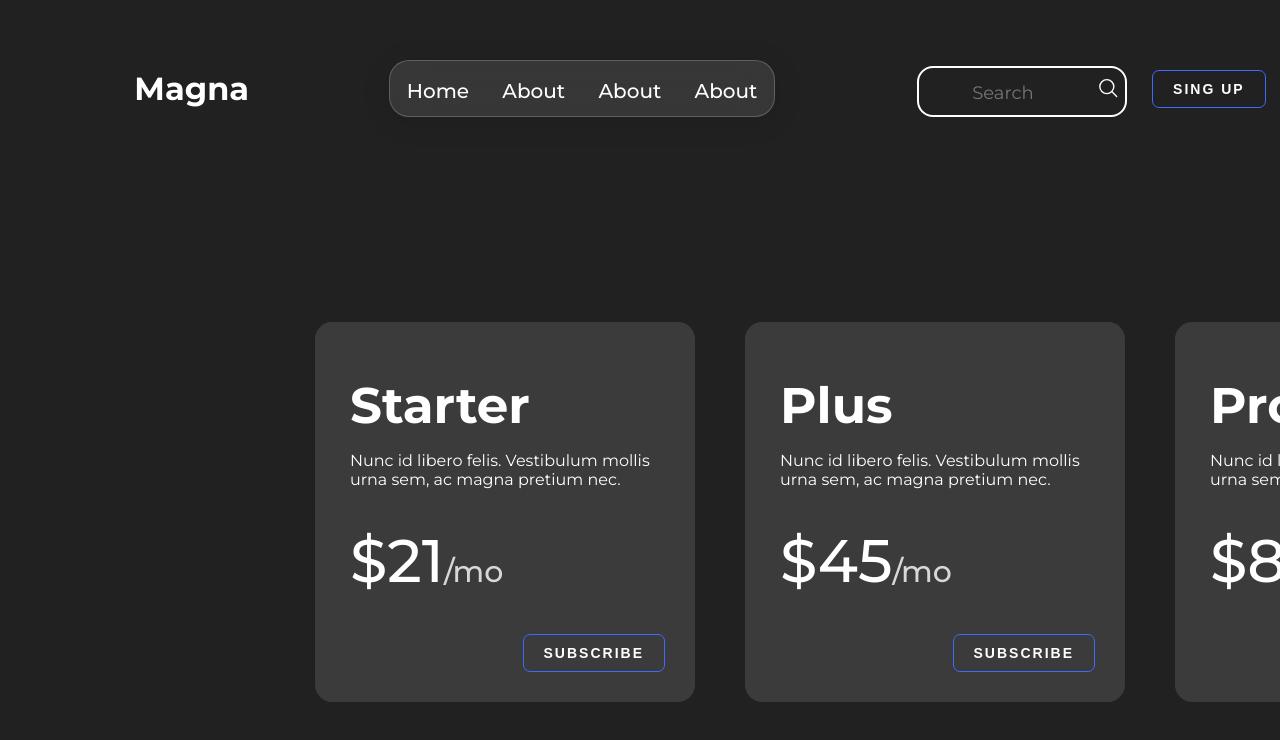
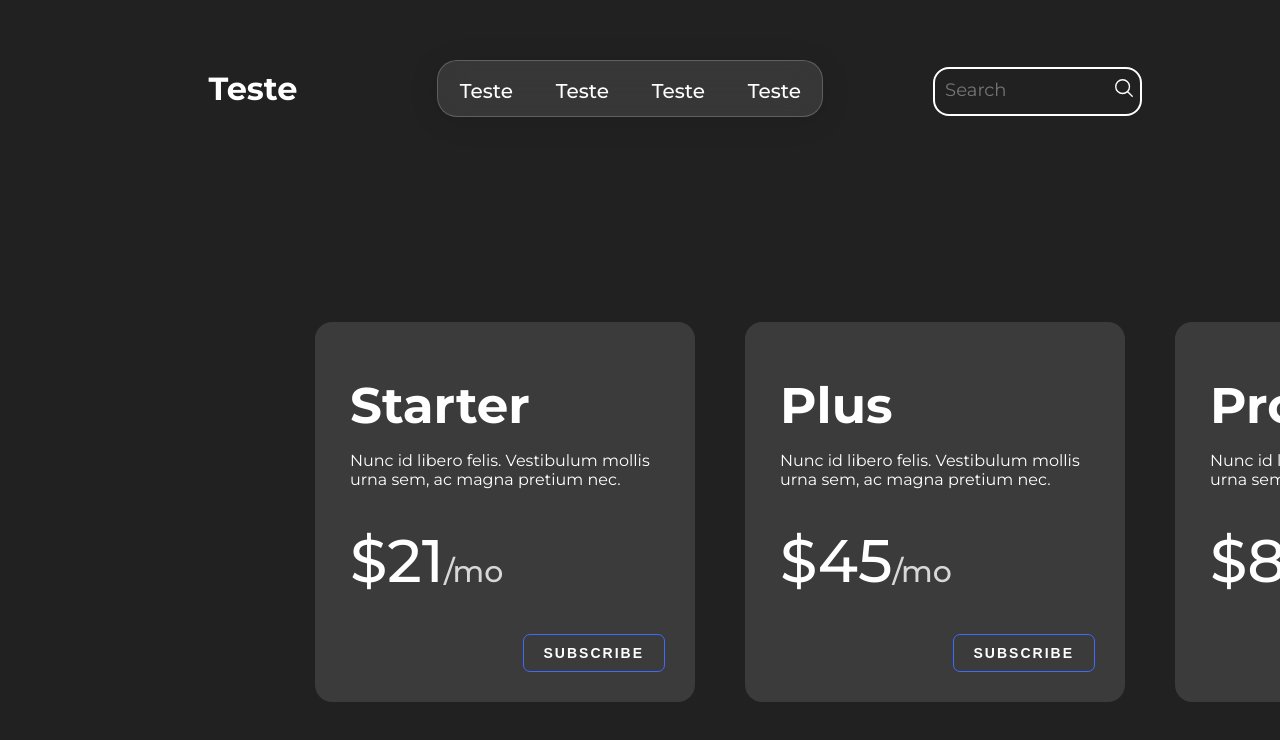
Before and after one commit to annacarolinma/effects-animations, a plain HTML site: page 002_Button/index.html in a window 1280 px wide. Drawn offline with Linux system fonts and the light colour scheme.

Commit message:
style: adjusts

```diff
--- a/002_Button/index.html
+++ b/002_Button/index.html
@@ -12,12 +12,12 @@
 </head>
 <body>
     <div class="header">
-        <h1>Magna</h1>
+        <h1>Teste</h1>
         <div class="menu">
-            <a>Home</a>
-            <a>About</a>
-            <a>About</a>
-            <a>About</a>
+            <a>Teste</a>
+            <a>Teste</a>
+            <a>Teste</a>
+            <a>Teste</a>
         </div>
         <div class="menu-right">
             <div class="search">
@@ -37,9 +37,7 @@
                 </div>
             </div>
 
-            <button class="button">
-                Sing up
-            </button>
+
         </div>
     </div>
     <div class="body">
--- a/002_Button/style.css
+++ b/002_Button/style.css
@@ -27,7 +27,8 @@ html, body {
   padding: 40px;
   color: #fff;
   margin: 20px;
-  gap:60px
+  gap:60px;
+
 }
 
 .header h1{
@@ -37,11 +38,9 @@ html, body {
 .menu {
   width: 30%;
   height: 55px;
-
   display: flex;
   justify-content: space-around;
   align-items: center;
-
   /* GLASSMORPHISM */
   background: rgba(255, 255, 255, 0.1);
   border-radius: 20px;
@@ -49,7 +48,6 @@ html, body {
   -webkit-backdrop-filter: blur(15px);
   border: 1px solid rgba(255, 255, 255, 0.2);
   box-shadow: 0 4px 30px rgba(0, 0, 0, 0.1);
-
   color: white;
   font-weight: 500;
   position: relative;
@@ -64,12 +62,17 @@ html, body {
   font-size: 20px;
 }
 
+.menu a:hover{
+  color: rgba(240, 248, 255, 0.518);
+  cursor: pointer;
+}
 .menu-right{
   display: flex;
   flex-direction: row;
-  align-items: center;
+  align-items: flex-start;
   justify-content: flex-end;
   gap: 10px;
+
 }
 
 .search{
@@ -78,9 +81,8 @@ html, body {
   margin-top: 5px;
   font-size: 20px;
   display: flex;
-  justify-content: flex-end;
+  justify-content:center;
   align-items: center;
-
 }
 
 .search-box {
@@ -92,17 +94,22 @@ html, body {
   background-color: transparent;
   align-items: flex-start;
   justify-content: flex-start;
-  margin-left: 1px;
-  padding: 6px;
-  text-align: center;
+  padding: 5px;
+  gap: 10px;
+  text-align: start;
+}
 
+/* Retira o botão de 'X' do campo de input */
+input[type="search"]::-webkit-search-cancel-button {
+  -webkit-appearance: none;
+  appearance: none;
 }
 
 .search-box input{
   text-align: start;
   all: unset;
   width: 100%;
-  padding: 8px;
+  padding: 5px;
   font-size: 18px;
   background:transparent;
   color: white;
```
